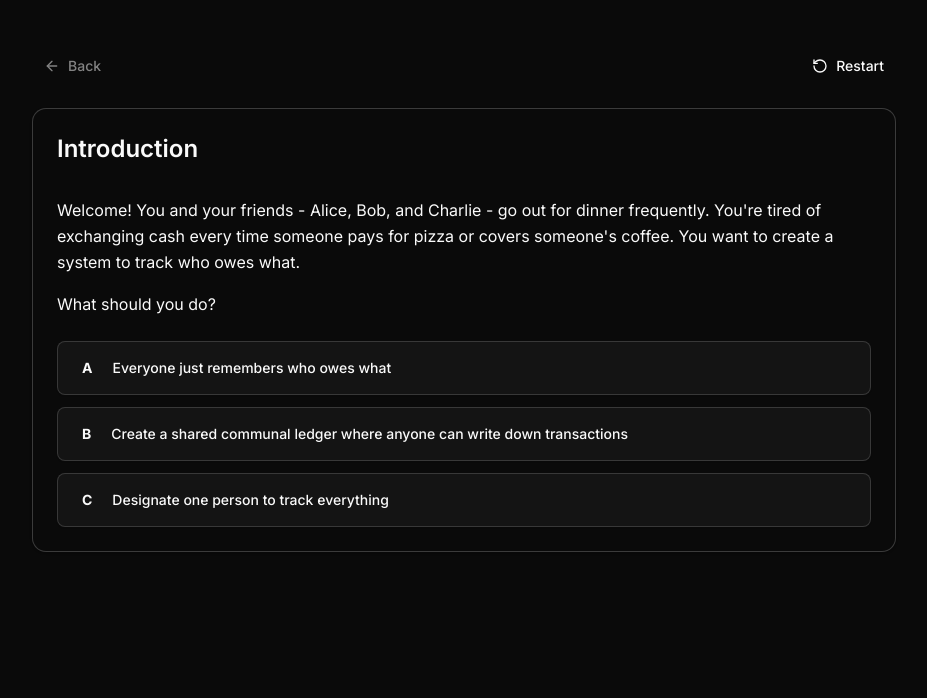
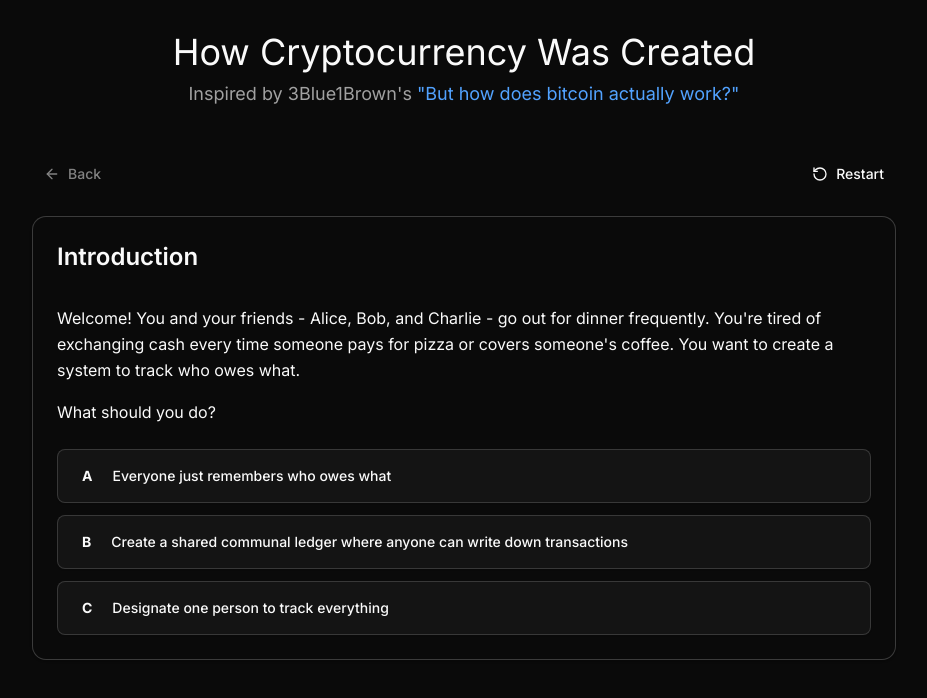
Before and after one commit to HariharPrasadd/cryptocurrency-explained, a React (Vite) app: page / in a window 1280 px wide. Both pictures are taken after a click on the button "Let's Get Started". Shown: the top 698 px of the page, without its empty margins (176-1103 px from the left). Built offline with nearby package versions, Linux system fonts and the light colour scheme.

Commit message:
Updated heading for game pages

```diff
--- a/src/App.tsx
+++ b/src/App.tsx
@@ -5,10 +5,19 @@ import { HomePage } from '@/components/HomePage';
 
 function App() {
   const [hasStarted, setHasStarted] = useState(false);
-  const { currentNode, makeChoice, goBack, restart, canGoBack } = useGameState();
+  const { currentNode, makeChoice, goBack, restart, canGoBack, history } = useGameState();
 
   const handleStart = () => {
     setHasStarted(true);
+  };
+
+  const handleGoBack = () => {
+    // If we're at the first game node, go back to homepage
+    if (history.length === 1 && currentNode.id === 'node-0') {
+      setHasStarted(false);
+    } else {
+      goBack();
+    }
   };
 
   const handleRestart = () => {
@@ -22,13 +31,28 @@ function App() {
         {!hasStarted ? (
           <HomePage onStart={handleStart} />
         ) : (
+          <>
+            <header className="text-center mb-8 space-y-2">
+              <h1 className="text-4xl">How Cryptocurrency Was Created</h1>
+              <p className="text-lg text-muted-foreground">
+                Inspired by 3Blue1Brown's{' '}
+                <a
+                  href="https://youtu.be/bBC-nXj3Ng4?si=yKF2BEv6V6BqcG1a"
+                  className="text-blue-400 hover:text-blue-300"
+                  target="_blank"
+                  rel="noopener noreferrer">
+                  "But how does bitcoin actually work?"
+                </a>
+              </p>
+            </header>
             <GameNode
               node={currentNode}
               onChoice={makeChoice}
-            onGoBack={goBack}
+              onGoBack={handleGoBack}
               onRestart={handleRestart}
               canGoBack={canGoBack}
             />
+          </>
         )}
       </div>
     </div>
```
Lines whose indentation alone changed are shown as unchanged.
